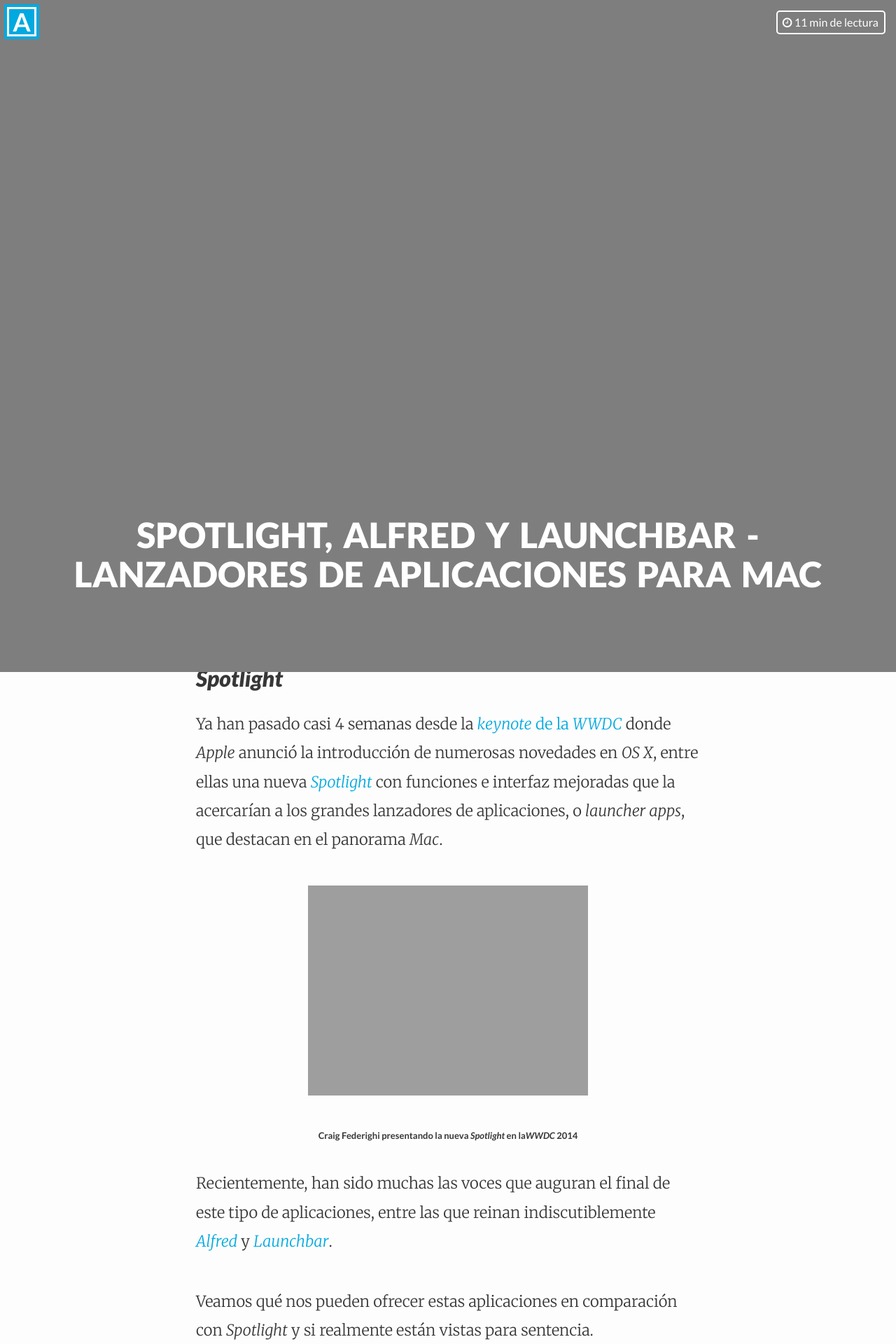
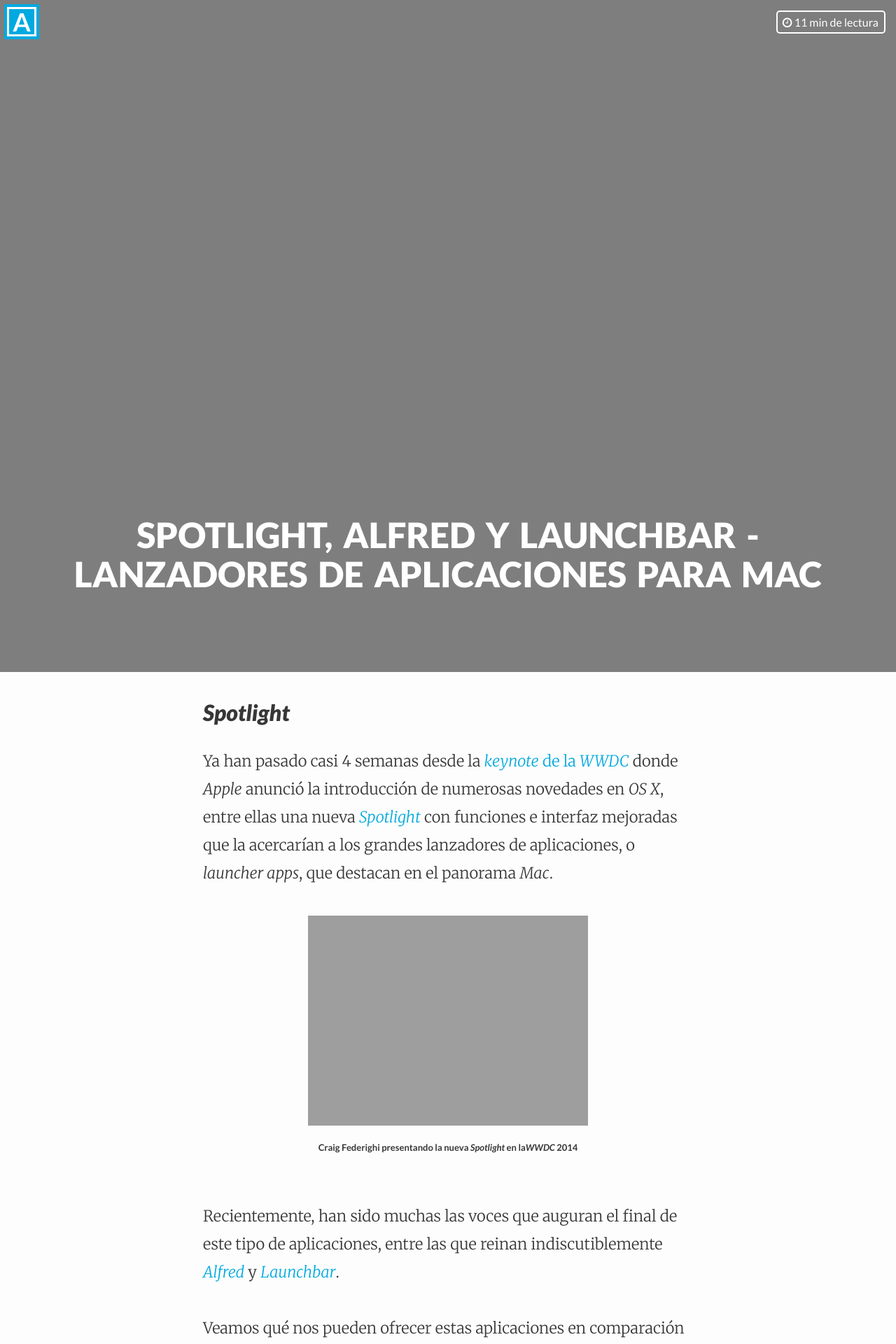
Before and after one commit to asiertejada/asiertejada.github.io, a Jekyll site: the page built from _posts/2014-06-28-spotlight-alfred-y-launchbar-lanzadores-de-aplicaciones-para-mac.md, in a window 1280 px wide. Shown: the top 1920 px of the page at 70% size. Built offline with Jekyll 4.4.1, drawn with Linux system fonts in a browser that asks for light colours; comment, search, counter and statistics services are not loaded.

Commit message:
Spacing and font sizes changes

```diff
--- a/_sass/_base.scss
+++ b/_sass/_base.scss
@@ -40,7 +40,7 @@
 }
 
 p {
-    margin-bottom: 45px;
+    margin-bottom: $spacing-unit;
 }
 
 /**
@@ -57,7 +57,6 @@
     display: block;
     margin: 0 auto;
     max-width: 100%;
-    text-align: center;
 }
 
 figure.screenshot {
@@ -66,6 +65,7 @@
 
 figure > p {
    text-align: center;
+   margin-bottom: $spacing-unit / 2;
 }
 
 figure figcaption {
@@ -73,10 +73,14 @@
     font-family: 'Lato', 'Helvetica Neue', Helvetica;
     font-size: small;
     font-weight: bold;
-    height: 60px;
+    height: 90px;
     margin: 0 auto;
     text-align: center;
     vertical-align: top;
+}
+
+figure > pre {
+    margin-bottom: $spacing-unit * 1.5;
 }
 
 /**
@@ -89,12 +93,12 @@
 li {
     > ul,
     > ol {
-         margin-bottom: 15;
+         margin-bottom: $spacing-unit;
     }
 }
 
 li:last-child {
-    margin-bottom: 60px;
+    margin-bottom: $spacing-unit * 1.5;
 }
 
 
@@ -177,6 +181,7 @@
     display: inline-block;
     font-size: 18px;
     line-height: 25px;
+    height: 45px;
     font-style: normal;
 }
 
@@ -300,7 +305,7 @@
     overflow: hidden;
     max-width: 100%;
     height: auto;
-    margin-bottom: 30px;
+    margin-bottom: $spacing-unit * 1.5;
 }
 
 .embed-container iframe, .embed-container object, .embed-container embed {
@@ -315,3 +320,7 @@
     display: inline-block;
     margin: 100px auto;
 }
+
+div.gist-file {
+    margin-bottom: $spacing-unit * 1.5 !important;
+}
--- a/assets/css/main.scss
+++ b/assets/css/main.scss
@@ -10,10 +10,10 @@
 $base-font-family: 'Merriweather', 'Georgia', Serif;
 //$base-font-family: 'Lato', 'Helvetica Neue', Helvetica;
 $base-font-size:   22px;
-$small-font-size:  $base-font-size * 0.875;
-$base-line-height: 1.875;
+$small-font-size:  $base-font-size * 0.818;
+$base-line-height: 1.818;
 
-$spacing-unit:     30px;
+$spacing-unit:     40px;
 
 $text-color:       #373737;
 $background-color: #fdfdfd;
```
